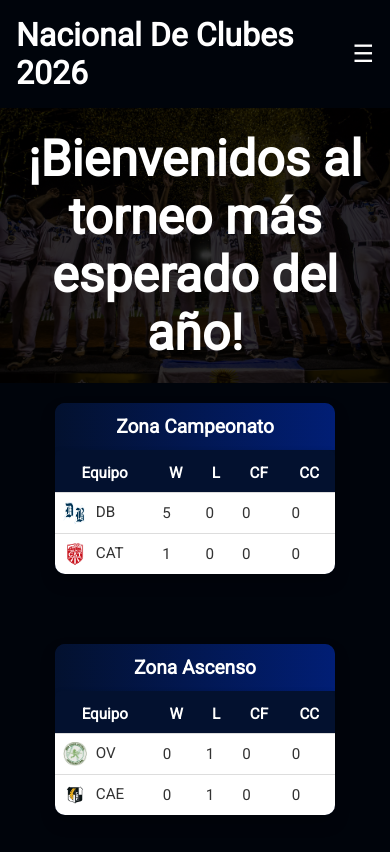
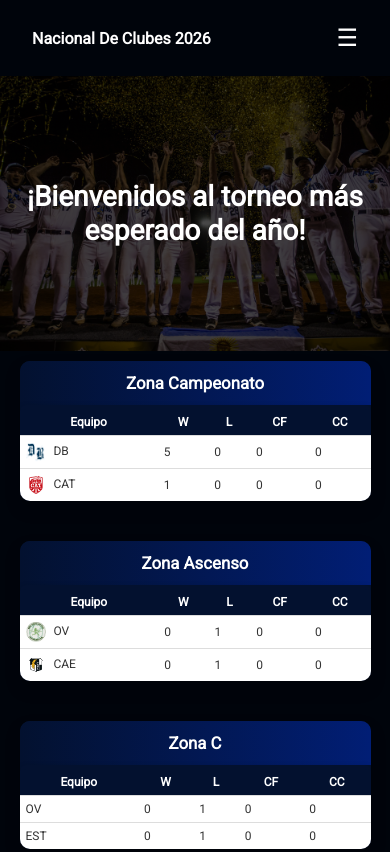
Before and after one commit to Petti23/proyecto-nacional-de-clubes, a plain HTML site: page index.html in a window 390 px wide. Shown: the top 852 px of the page. Drawn offline with Linux system fonts and the light colour scheme.

Commit message:
arreglo para dispositivos moviles

```diff
--- a/css/style.css
+++ b/css/style.css
@@ -24,10 +24,11 @@ header {
   display: flex;
   justify-content: space-between;
   align-items: center;
-  padding: 0;
+  padding: 0.5rem 1rem;
   background-color: #00040b;
   position: sticky;
   top: 0;
+  z-index: 10;
 }
 
 .nav-links {
@@ -37,7 +38,10 @@ header {
 }
 
 .nav-bar h1 {
-  font-size: px;
+  font-size: 1.8rem;
+  font-weight: bold;
+  color: white;
+  margin: 0;
 }
 
 .nav-links a {
@@ -51,6 +55,13 @@ header {
 
 .nav-links a:hover {
   background-color: #1a3a8f;
+}
+
+.hamburger {
+  display: none;
+  font-size: 1.5rem;
+  color: white;
+  cursor: pointer;
 }
 
 .hero {
@@ -68,11 +79,16 @@ header {
 
 .hero-overlay {
   position: relative;
-  background: rgba(0, 0, 0, 0.5);
+  background: rgba(0, 0, 0, 0.3);
   height: 100%;
   display: flex;
   justify-content: center;
   align-items: center;
+}
+
+.hero-text {
+  text-align: center;
+  padding: 0;
 }
 
 .hero-text h2 {
@@ -207,7 +223,6 @@ footer a:hover {
   display: flex;
   flex-direction: column;
   min-height: 100vh;
-  max-width: 100%;
 }
 
 @keyframes fadeIn {
@@ -218,19 +233,44 @@ footer a:hover {
 /* Responsive */
 @media (max-width: 768px) {
   .nav-links {
-    display: none; /* Oculta los enlaces en móviles */
+    display: none;
+  }
+
+  .nav-bar h1 {
+    font-size: 1rem;
+  }
+
+  .hero-text h2 {
+    font-size: 28px;
+    line-height: 1.2;
+    padding: 0.5rem;
   }
 
   .nav-links.active {
     display: flex;
     flex-direction: column;
     position: absolute;
-    top: 60px;
-    right: 20px;
+    top: 50px;
+    right: 10px;
     background: #03112f;
     padding: 1rem;
     border-radius: 5px;
-    box-shadow: 0 4px 8px rgba(0, 0, 0, 0.3);
+  }
+
+  .tabla {
+    max-width: 90%;
+    font-size: 14px;
+  }
+
+  .Zonas th,
+  .Zonas td {
+    padding: 6px;
+    font-size: 12px;
+  }
+
+  .escudo {
+    width: 20px;
+    height: 20px;
   }
 
   .hamburger {
@@ -239,4 +279,14 @@ footer a:hover {
     color: white;
     font-size: 1.5rem;
   }
+
+  .Tablas_Datos {
+    gap: 20px;
+    margin: 10px auto;
+  }
 }
+@media (min-width: 1200px) {
+  .nav-bar h1 {
+    font-size: 2rem;
+  }
+}
--- a/index.html
+++ b/index.html
@@ -12,6 +12,7 @@
         <header>
             <div class="nav-bar">
                 <h1>Nacional De Clubes 2026</h1>
+                <div class="hamburger">&#9776;</div>
                 <div class="nav-links">
                     <a href="../index.html">Inicio</a>
                     <a href="../partidos.html">Partidos</a>
--- a/js/app.js
+++ b/js/app.js
@@ -1,32 +1,9 @@
 let celdaDBW = document.getElementById("donbosco-w");
 celdaDBW.textContent = 5;
 
-document.addEventListener('DOMContentLoaded', () => {
-  const hamburger = document.createElement('div');
-  hamburger.className = 'hamburger';
-  hamburger.innerHTML = '☰';
-  hamburger.style.display = 'none';
+const hamburger = document.querySelector('.hamburger');
+const navLinks = document.querySelector('.nav-links');
 
-  const navBar = document.querySelector('.nav-bar');
-  navBar.appendChild(hamburger);
-
-  const navLinks = document.querySelector('.nav-links');
-
-  hamburger.addEventListener('click', () => {
-    navLinks.classList.toggle('active');
-  });
-
-  // Mostrar/ocultar hamburguesa en móviles
-  function updateMenu() {
-    if (window.innerWidth <= 768) {
-      hamburger.style.display = 'block';
-      navLinks.style.display = 'none';
-    } else {
-      hamburger.style.display = 'none';
-      navLinks.style.display = 'flex';
-    }
-  }
-
-  window.addEventListener('resize', updateMenu);
-  updateMenu();
+hamburger.addEventListener('click', () => {
+  navLinks.classList.toggle('active');
 });
```
